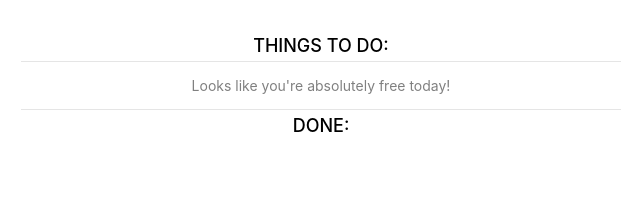
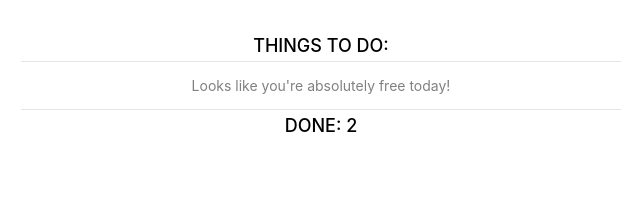
Before and after one commit to AlvaroArratia/frontend-junior-challenge, a React (Create React App) app: page / in a window 1280 px wide. Shown: the top 200 px of the page, without its empty margins (319-959 px from the left). Built offline with nearby package versions, Linux system fonts and the light colour scheme.

Commit message:
Implement `useAppSelector(selectTodosCompleted)` to get all todos completed

```diff
--- a/src/components/TodoResults/index.tsx
+++ b/src/components/TodoResults/index.tsx
@@ -1,9 +1,12 @@
+import { useAppSelector } from 'hooks/useStore';
+import { selectTodosCompleted } from 'state/reducers/todos/todoSelectors';
 import './styles.css';
 
 const TodoResults = () => {
   // Fix an ability to calculate completed tasks
+  const todosCompleted = useAppSelector(selectTodosCompleted);
 
-  return <div className="todo-results">Done:</div>;
+  return <div className="todo-results">Done: {todosCompleted}</div>;
 };
 
 export default TodoResults;
```
